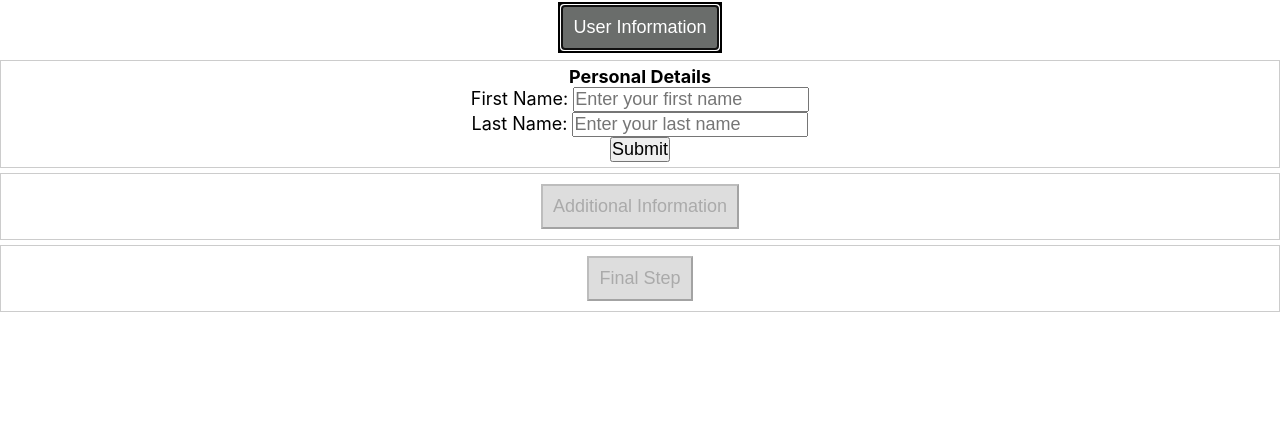
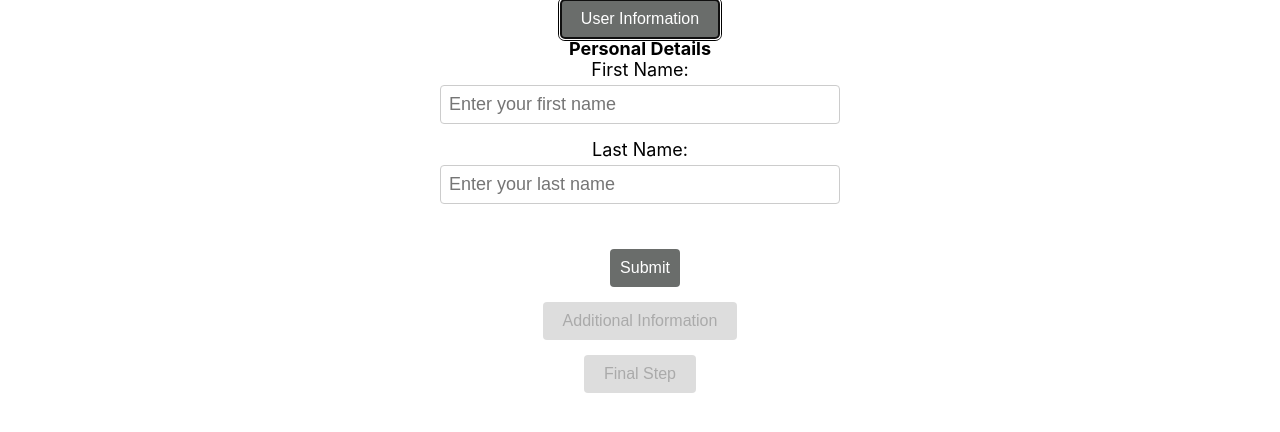
Before and after one commit to Suraj7008/final-accordian, a React (Create React App) app: page / in a window 1280 px wide. Both pictures are taken after a click on the button "User Information". Shown: the top 432 px of the page. Built offline with nearby package versions, Linux system fonts and the light colour scheme.

Commit message:
all done

```diff
--- a/src/Component/Accordion.jsx
+++ b/src/Component/Accordion.jsx
@@ -56,15 +56,11 @@ const MyAccordion = () => {
     }
 
     const onClickReset = () => {    // Reset entire content on clicking reset button
-        setShowThird(false);
-        setNewEnable(false);
-        setShowSecond(false);
-        setEnable(false);
-        setShowFirst(false);
+        window.location.reload();
     };
 
     const hideModal = useRef(null);
-    const onHideModal = () => { //Modal open/close
+    const onHideModal = () => { //  Modal open/close
         if (isOpen) {
             setIsOpen(false);
             hideModal.current.focus();
@@ -75,14 +71,14 @@ const MyAccordion = () => {
         }
     };
 
-    const accordionFocus = useRef(null);    //First accordion close and focus shift to second accordion
+    const accordionFocus = useRef(null);    //  First accordion close and focus shift to second accordion
     useEffect(() => {
         if (showSecond) {
             accordionFocus.current.focus();
         };
     },[showSecond]);
 
-    const thirdAccordionFocus = useRef(null);   //Second accordion close and focus shift to third accordion
+    const thirdAccordionFocus = useRef(null);   //  Second accordion close and focus shift to third accordion
     useEffect(() => {
         if (showThird) {
             thirdAccordionFocus.current.focus();
@@ -99,7 +95,7 @@ const MyAccordion = () => {
     return (
         <React.Fragment>
             <div>
-                <button className='accordianButton' ref={reset} onClick={() => handleClick(0)} aria-expanded={showFirst ? 'true' : 'false'}>User Information</button> {/* First accordion */}
+                <button className='accordianButton' ref={reset} onClick={() => handleClick(0)} aria-expanded={showFirst ? 'true' : 'false'}>User Information</button>   {/* First accordion */}
                 {/* User Information content */}
                 <div className='main-content'>
 
@@ -112,13 +108,13 @@ const MyAccordion = () => {
             </div>
 
             <div className='main-content'>
-                <button className='accordianButton' onClick={() => handleClick(1)} aria-expanded={showSecond ? 'true' : 'false'} disabled={!showSecond && !enable} ref={accordionFocus}>Additional Information</button>{/* Second accordion */}
+                <button className='accordianButton' onClick={() => handleClick(1)} aria-expanded={showSecond ? 'true' : 'false'} disabled={!showSecond && !enable} ref={accordionFocus}>Additional Information</button> {/* Second accordion */}
                 {/* Additional Information */}
                 <h2 hidden={!showSecond}>Additional Details</h2>
                 <p hidden={!showSecond}>Click on submit after filling additional data!</p>
 
-                    <ul>
-                        <button hidden={!showSecond} ref={hideModal} onClick={onClickOpenModal}>Data</button>
+                    <ul id='newbuttons'>
+                        <button hidden={!showSecond} ref={hideModal} onClick={onClickOpenModal}>Add Email</button>
                         <button hidden={!showSecond} onClick={() => onClickSubmit(2)}>Submit</button>
                     </ul>
                 <div hidden={!isOpen}>
@@ -131,11 +127,13 @@ const MyAccordion = () => {
             </div>
 
             <div className='main-content'>
-                <button className='accordianButton' onClick={() => handleClick(2)} aria-expanded={showThird ? 'true' : 'false'} disabled={!showThird && !newEnable} ref={thirdAccordionFocus}>Final Step</button>{/* Third accordion */}
+                <button className='accordianButton' onClick={() => handleClick(2)} aria-expanded={showThird ? 'true' : 'false'} disabled={!showThird && !newEnable} ref={thirdAccordionFocus}>Final Step</button>   {/* Third accordion */}
                 {/* Final Step*/}
                 <h3 hidden={!showThird}>Congrats!</h3>
                 <p hidden={!showThird}>You are done now!</p>
+                <div id='newbuttons'>
                 <button hidden={!showThird} onClick={onClickReset}>Reset</button>
+                </div>
             </div>
         </React.Fragment>
     );
--- a/src/Component/AccordionStyle.css
+++ b/src/Component/AccordionStyle.css
@@ -1,18 +1,19 @@
+
 /* AccordionStyle.css */
 
-.accordianButton {
+/* .accordianButton {
   background-color: #6a6d6b;
   color: white;
   padding: 10px;
   margin: 5px;
   cursor: pointer;
-}
+} */
 
-.main-content {
+/* .main-content {
   padding: 5px;
   border: 1px solid #ccc;
   margin-top: 5px;
-}
+}  */
 
 /* Add more styles as needed */
 
--- /dev/null
+++ b/src/Component/Form.css
@@ -0,0 +1,42 @@
+/* Form */
+
+form {
+  max-width: 400px;
+  margin: 0 auto;
+}
+
+div {
+  margin-bottom: 15px;
+}
+
+label {
+  display: block;
+  margin-bottom: 5px;
+}
+
+#formField input {
+  width: 100%;
+  padding: 8px;
+  box-sizing: border-box;
+  border: 1px solid #ccc;
+  border-radius: 4px;
+}
+
+/* span {
+  display: block;
+  margin-top: 5px;
+} */
+
+#newbuttons {
+  text-align: center;
+}
+
+button {
+  padding: 10px 20px;
+  font-size: 16px;
+  background-color: #6a6d6b;
+  color: #fff;
+  border: none;
+  border-radius: 4px;
+  cursor: pointer;
+}
--- a/src/Component/Form.jsx
+++ b/src/Component/Form.jsx
@@ -1,4 +1,5 @@
 import React, { useRef, useState } from 'react'
+import './Form.css'
 
 const Form = ({onClickSubmit, index}) => {
 
@@ -65,7 +66,7 @@ const Form = ({onClickSubmit, index}) => {
   };
 
   return (
-    <form>
+    <form id='formField'>
 
       <div>
         <label id='fname'>First Name: </label>
@@ -78,7 +79,9 @@ const Form = ({onClickSubmit, index}) => {
         <input ref={LastNameInput} value={lastName} onChange={handleLastNameChange} onBlur={lastError} autoComplete='family-name' type='text' aria-labelledby='lname' name='last_name' placeholder='Enter your last name' aria-required = "true" required/>
         <span role='alert' hidden={!showlastName} style={{ color: 'red' }} >Please fill last name field</span>  {/* Error Message */}
       </div>
+      <div id='newbuttons'>
         <button type='submit' onClick={onSubmit}>Submit</button>
+      </div>
 
     </form>
   );
--- a/src/Component/Modal.css
+++ b/src/Component/Modal.css
@@ -32,29 +32,29 @@
   cursor: pointer;
 }
 
-  .modal-container input {
+/* .modal-container input {
   margin-right: 50px;
   margin-bottom: 10px;
-  }
+} */
 
-  #verify {
+/* #verify {
   position: center;
   margin-top: 20px;
   margin-bottom: 20px;
-  }
+} */
 
-  .modal-in-modal {
+/* .modal-in-modal {
   position: fixed;
   top: 50%;
   left: 50%;
-    /* transform: translate(-40%, -40%); */
+  transform: translate(-40%, -40%);
   width: 700px;
   height: 50px;
   padding: 1%;
   background-color: #fff;
   border: 5px solid #ccc;
-    /* z-index: 2; */
-  }
+  z-index: 2;
+} */
 
 .closeButton {
   background-color: #6a6d6b;
@@ -69,10 +69,10 @@
   margin-bottom: 10px;
 } */
 
-  #email {
+/* #email {
   display: block;
   margin-bottom: 10px;
-}
+} */
 
 #validation input {
   width: 100%;
--- a/src/Component/ModalInModal.css
+++ b/src/Component/ModalInModal.css
@@ -1,3 +1,5 @@
+/* Modal in Modal */
+
 .modal-in-modal-wrapper{
   position: fixed;
   top: 0;
@@ -6,6 +8,7 @@
   height: 100%;
   background: rgba(0, 0, 0, 0.5);
 }
+
   .modal-in-modal-container {
     position: fixed;
     top: 50%;
--- a/src/Component/ModalInModal.jsx
+++ b/src/Component/ModalInModal.jsx
@@ -2,17 +2,16 @@ import React, { useEffect, useRef, useState } from 'react'
 import './ModalInModal.css'
 
 export const ModalInModal = ({onHideModal}) => {
-  const secondModalElement = useRef(null)
+  const secondModalElement = useRef(null);
   const [checked, setChecked] = useState(false);
   const [checkError, setCheckError] = useState(true);
-  const [checkedValue, setCheckedValue] = useState('')
+  const [checkedValue, setCheckedValue] = useState('');
 
-  const modalInModalFocus = useRef(null)
+  const modalInModalFocus = useRef(null);
 
   useEffect(() => {
     const secondModalElement = modalInModalFocus.current.querySelectorAll('input, button');
     secondModalElement[0].focus();
-    // console.log(secondModalElement[0])
   });
 
   const handleInputChange = (e) => {
@@ -20,12 +19,11 @@ export const ModalInModal = ({onHideModal}) => {
     setChecked(!checked);
     setCheckError(true);
   };
-// console.log("yes its open")
+
   const onSubmit = () => {
 
     if(checked === true){
-      onHideModal()
-      // onHideSecondModal();
+      onHideModal();
     }
     if(checked !== true) {
       setCheckError(false)
@@ -67,7 +65,7 @@ export const ModalInModal = ({onHideModal}) => {
         <p id='verify'>
           Please verify that above information is corect by checking the check box.
         </p>
-        <span hidden={checkError}>Check above check box to submit!</span>
+        <span hidden={checkError} role='alert' style={{ color: 'red' }}>Check above check box to submit!</span>
       <button onClick={onSubmit}>Submit</button>
     </div>
     </>
```
Also changed, not shown: src/Component/Modal.jsx (+46 -70 lines). Lines whose indentation alone changed are shown as unchanged.
